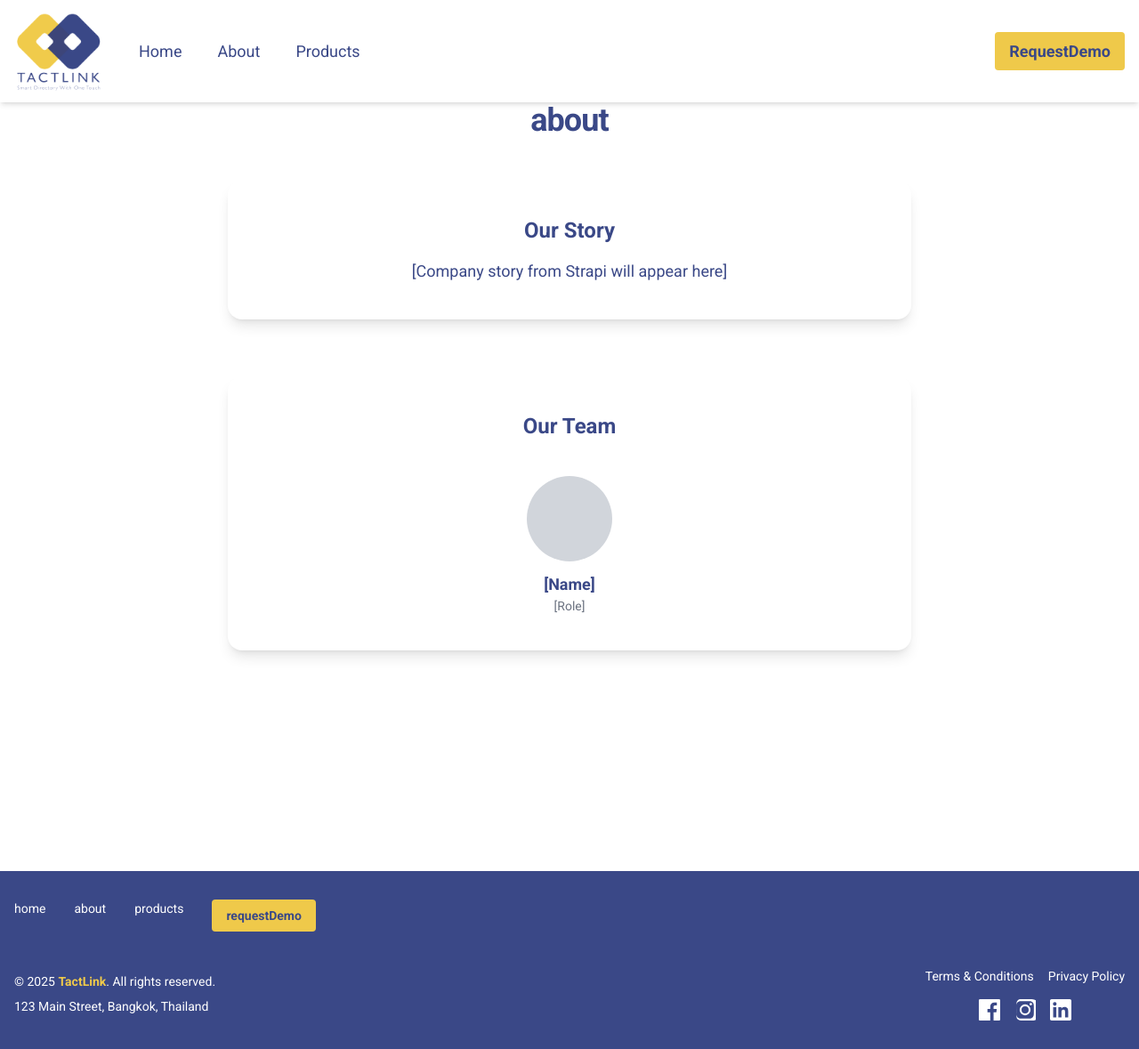
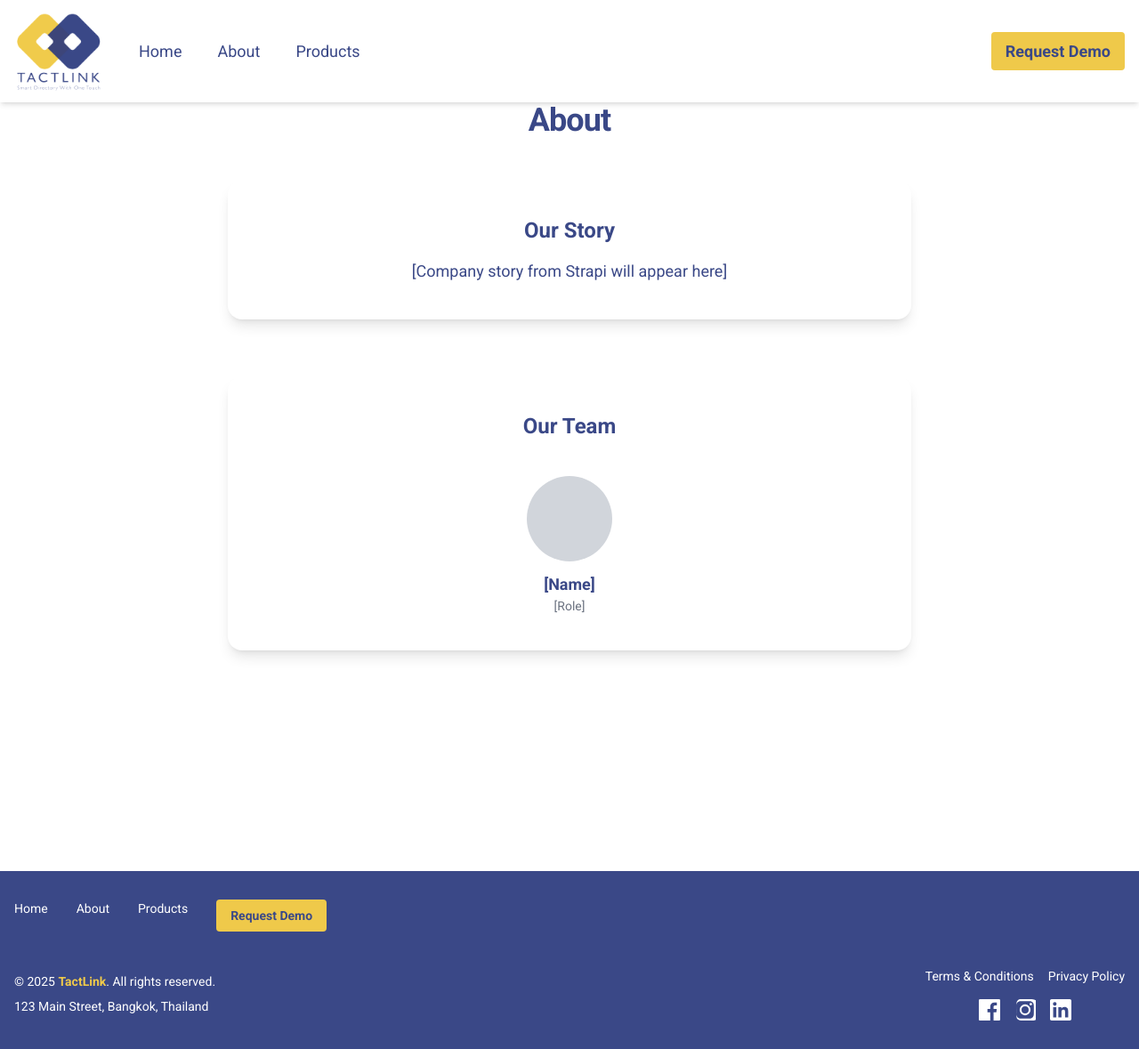
Before and after one commit to TactLink/landingpage, a Next.js app in the folder frontend/: page /about in a window 1280 px wide. Shown: the whole page at 89% size. Built offline with nearby package versions, Linux system fonts and the light colour scheme.

Commit message:
Remove next-i18next and migrate to static text for App Router compatibility

```diff
--- a/frontend/app/about/page.tsx
+++ b/frontend/app/about/page.tsx
@@ -1,10 +1,7 @@
-import { useTranslation } from 'next-i18next';
-
 export default function AboutPage() {
-  const { t } = useTranslation('common');
   return (
     <main className="w-full min-h-screen px-0 py-0 bg-white text-brand-primary">
-      <h1 className="text-4xl font-extrabold text-center text-tactlink-primary mb-12 tracking-tight">{t('about')}</h1>
+      <h1 className="text-4xl font-extrabold text-center text-tactlink-primary mb-12 tracking-tight">About</h1>
       <section className="mb-20">
         <div className="max-w-3xl mx-auto bg-tactlink-light rounded-2xl shadow-lg p-10 flex flex-col items-center mb-16">
           <h2 className="text-2xl font-bold text-tactlink-primary mb-4 text-center">Our Story</h2>
--- a/frontend/app/page.tsx
+++ b/frontend/app/page.tsx
@@ -1,11 +1,9 @@
 "use client";
 
-import { useTranslation } from 'next-i18next';
 import Image from "next/image";
 import { useState } from "react";
 
 export default function HomePage() {
-  const { t } = useTranslation('common');
   // Placeholder partners
   const partners = [
     { id: 'sbf', name: 'SBF', logo: '/Logo-SBF.svg', url: 'https://www.sbf.org.sg/' },
--- a/frontend/app/products/page.tsx
+++ b/frontend/app/products/page.tsx
@@ -1,10 +1,7 @@
-import { useTranslation } from 'next-i18next';
-
 export default function ProductsPage() {
-  const { t } = useTranslation('common');
   return (
     <main className="w-full min-h-screen px-0 py-0 bg-white text-brand-primary">
-      <h1 className="text-3xl font-bold mb-6">{t('products')}</h1>
+      <h1 className="text-3xl font-bold mb-6">Products</h1>
       <section className="mb-20">
         <h2 className="text-4xl font-extrabold text-center text-tactlink-primary mb-12 tracking-tight">Features</h2>
         <div className="max-w-3xl mx-auto space-y-28">
--- a/frontend/app/request-demo/page.tsx
+++ b/frontend/app/request-demo/page.tsx
@@ -1,11 +1,8 @@
-import { useTranslation } from 'next-i18next';
-
 export default function RequestDemoPage() {
-  const { t } = useTranslation('common');
   return (
     <main className="w-full min-h-screen px-0 py-0 bg-white text-brand-primary">
       <section className="mb-20">
-        <h1 className="text-4xl font-extrabold text-center text-tactlink-primary mb-12 tracking-tight">{t('requestDemo')}</h1>
+        <h1 className="text-4xl font-extrabold text-center text-tactlink-primary mb-12 tracking-tight">Request a Demo</h1>
         <div className="bg-tactlink-light rounded-2xl shadow-lg p-10 flex flex-col items-center">
           <form className="w-full flex flex-col gap-6 max-w-md mx-auto">
             <input className="border rounded px-4 py-3 text-lg" placeholder="Name" />
--- a/frontend/components/Footer.tsx
+++ b/frontend/components/Footer.tsx
@@ -1,17 +1,15 @@
 "use client";
-import { useTranslation } from 'next-i18next';
 
 export default function Footer() {
-  const { t } = useTranslation('common');
   return (
     <footer className="w-full bg-brand-primary text-brand-white py-8 mt-16">
       <div className="max-w-7xl mx-auto px-4 flex flex-col gap-6">
         {/* Footer navigation menu */}
         <nav className="flex flex-col md:flex-row justify-center md:justify-start gap-4 md:gap-8 mb-4">
-          <a href="/" className="hover:underline text-sm">{t('home')}</a>
-          <a href="/about" className="hover:underline text-sm">{t('about')}</a>
-          <a href="/products" className="hover:underline text-sm">{t('products')}</a>
-          <a href="/request-demo" className="bg-brand-accent text-brand-primary px-4 py-2 rounded hover:bg-brand-primary hover:text-brand-white transition font-bold text-sm">{t('requestDemo')}</a>
+          <a href="/" className="hover:underline text-sm">Home</a>
+          <a href="/about" className="hover:underline text-sm">About</a>
+          <a href="/products" className="hover:underline text-sm">Products</a>
+          <a href="/request-demo" className="bg-brand-accent text-brand-primary px-4 py-2 rounded hover:bg-brand-primary hover:text-brand-white transition font-bold text-sm">Request Demo</a>
         </nav>
         <div className="flex flex-col md:flex-row items-center justify-between gap-6">
           <div className="flex flex-col items-center md:items-start gap-2">
--- a/frontend/components/Navbar.tsx
+++ b/frontend/components/Navbar.tsx
@@ -1,10 +1,9 @@
 "use client";
 import Link from "next/link";
-import { useTranslation } from 'next-i18next';
 import Image from 'next/image';
 
 export default function Navbar() {
-  const { t } = useTranslation('common');
+  // Removed: const { t } = useTranslation('common');
 
   return (
     <nav className="w-full bg-brand-white shadow-md text-brand-primary sticky top-0 z-50">
@@ -17,14 +16,14 @@ export default function Navbar() {
             {/* <span className="font-bold text-xl tracking-tight text-brand-accent">{t('company')}</span> */}
           </Link>
           <div className="hidden md:flex gap-6 items-center">
-            <Link href="/" className="hover:bg-brand-light rounded px-2 py-1 transition text-[18px] capitalize">{t('home')}</Link>
-            <Link href="/about" className="hover:bg-brand-light rounded px-2 py-1 transition text-[18px] capitalize">{t('about')}</Link>
-            <Link href="/products" className="hover:bg-brand-light rounded px-2 py-1 transition text-[18px] capitalize">{t('products')}</Link>
+            <Link href="/" className="hover:bg-brand-light rounded px-2 py-1 transition text-[18px] capitalize">Home</Link>
+            <Link href="/about" className="hover:bg-brand-light rounded px-2 py-1 transition text-[18px] capitalize">About</Link>
+            <Link href="/products" className="hover:bg-brand-light rounded px-2 py-1 transition text-[18px] capitalize">Products</Link>
           </div>
         </div>
         {/* Request Demo button on the right */}
         <div className="hidden md:flex items-center">
-          <Link href="/request-demo" className="bg-brand-accent text-brand-primary px-4 py-2 rounded hover:bg-brand-primary hover:text-brand-white transition font-bold text-[18px] capitalize">{t('requestDemo')}</Link>
+          <Link href="/request-demo" className="bg-brand-accent text-brand-primary px-4 py-2 rounded hover:bg-brand-primary hover:text-brand-white transition font-bold text-[18px] capitalize">Request Demo</Link>
         </div>
         {/* Language switcher hidden for now */}
         <div className="md:hidden">
--- a/frontend/pages/api/request-demo.ts
+++ b/frontend/pages/api/request-demo.ts
@@ -27,6 +27,7 @@ export default async function handler(req: NextApiRequest, res: NextApiResponse)
     // Placeholder: just return success
     return res.status(200).json({ message: 'Demo request received', to: countryEmail });
   } catch (error) {
-    return res.status(500).json({ message: 'Error processing request', error: error.message });
+    const message = error instanceof Error ? error.message : String(error);
+    return res.status(500).json({ message: 'Error processing request', error: message });
   }
 }
```
